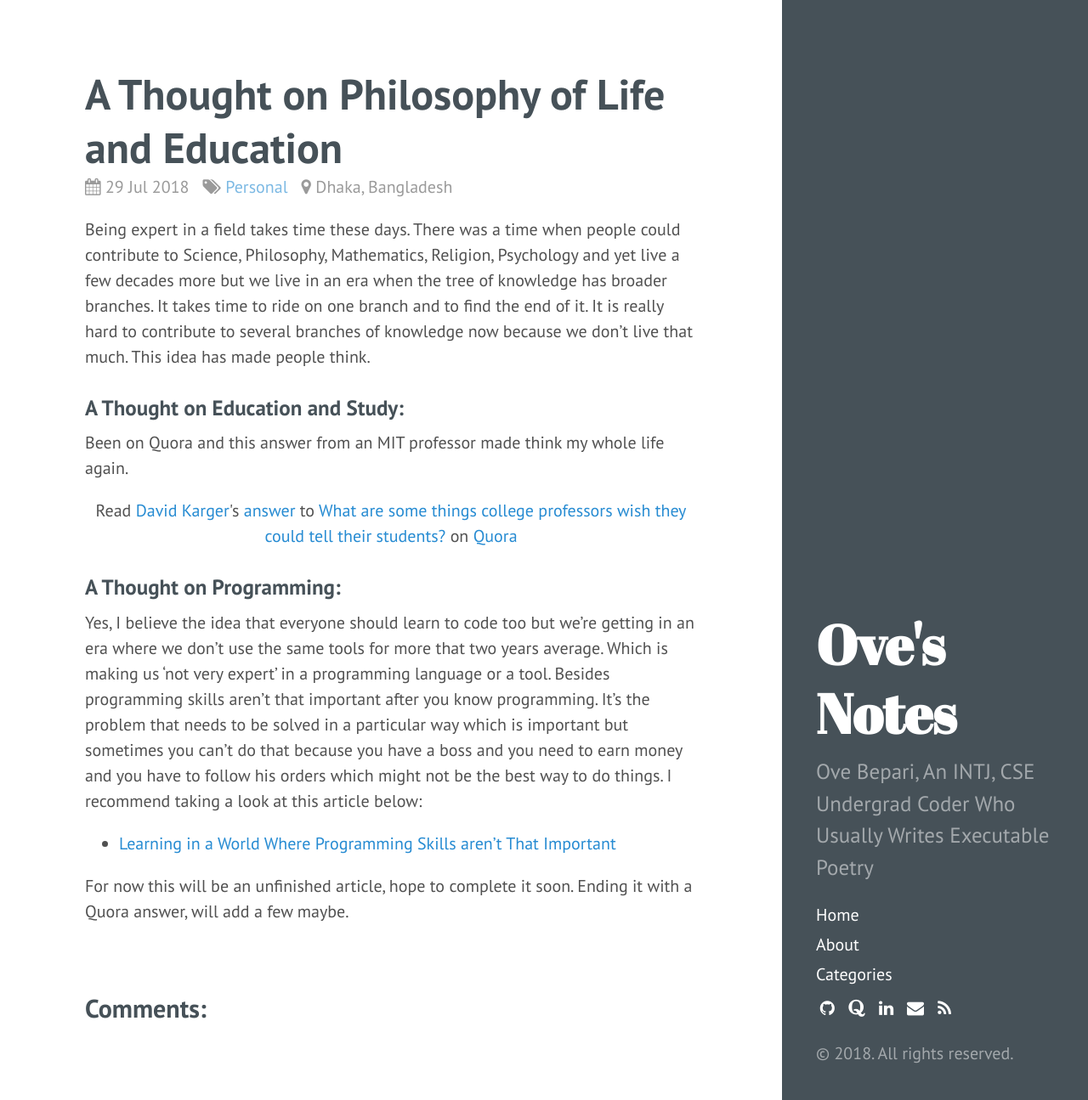
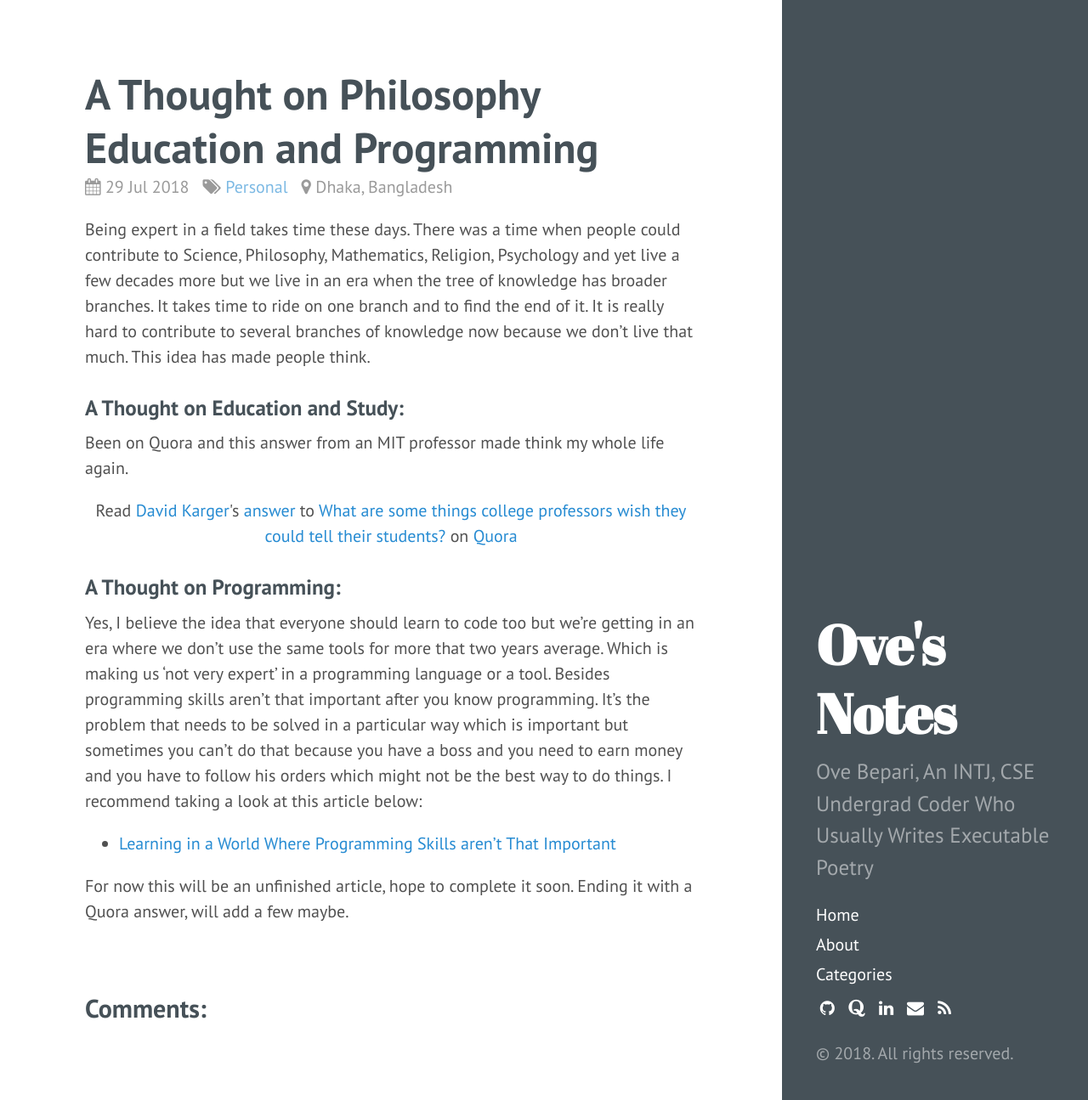
Before and after one commit to ovebepari/ovebepari.github.io, a Jekyll site: the page built from _posts/2018-07-29-A-Thought-on-Philosophy-of-Life-and-Education.md, in a window 1280 px wide and 1295 px high. Shown: the whole window at 85% size. Built offline with Jekyll 4.4.1, drawn with Linux system fonts in a browser that asks for light colours; a script that is not in the unit is left out; comment, search, counter and statistics services are not loaded.

Commit message:
post title edited

```diff
--- a/_posts/2018-07-29-A-Thought-on-Philosophy-of-Life-and-Education.md
+++ b/_posts/2018-07-29-A-Thought-on-Philosophy-of-Life-and-Education.md
@@ -1,6 +1,6 @@
 ---
 layout: post
-title: A Thought on Philosophy of Life and Education
+title: A Thought on Philosophy Education and Programming
 comments: true
 categories: Personal
 location: Dhaka, Bangladesh
```
